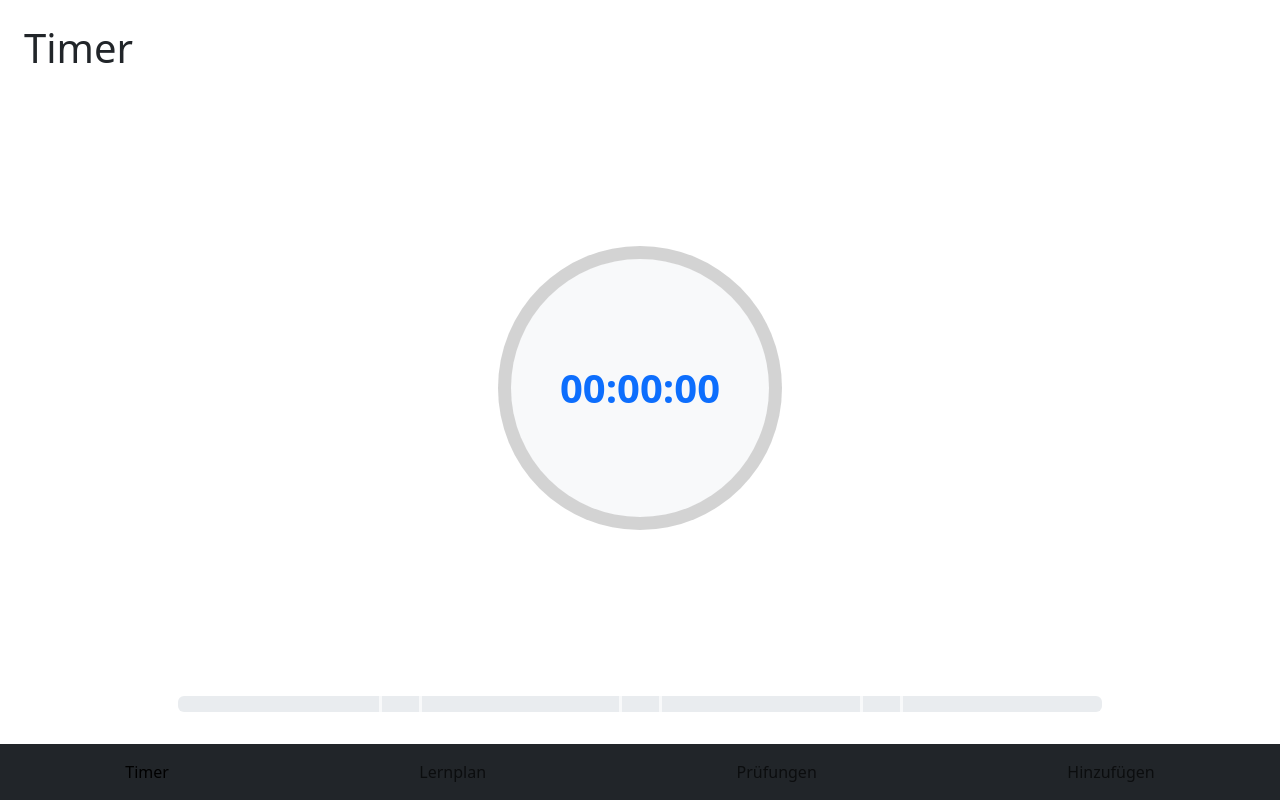
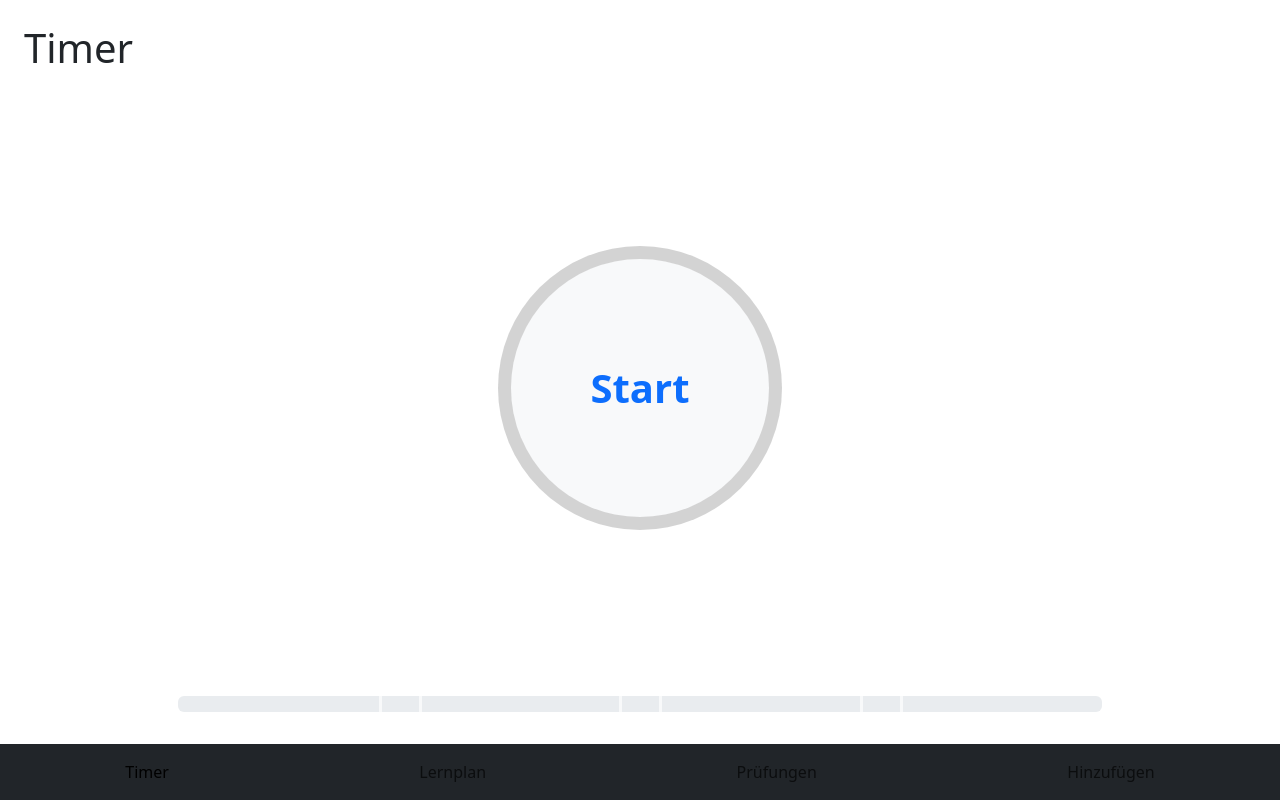
Before and after one commit to cdehnert18/Lernhelfer, a Vue app: page / in a window 1280 px wide. Built offline with nearby package versions, Linux system fonts and the light colour scheme; the HTML template or start-up script is replaced by a standard one.

Commit message:
timer for phase progress

```diff
--- a/src/views/TimerView.vue
+++ b/src/views/TimerView.vue
@@ -6,8 +6,10 @@ export default {
       timerTime: 0,
       timerString: "00:00:00",
       timerProgress: 0,
+      phaseProgress: 0,
+      phaseTime: 0,
       timerID: null,
-      pomodoro: [1500, 300, 1500, 300, 1500, 300, 1500],
+      pomodoro: [0, 1500, 1800, 3300, 3600, 5100, 5400, 6900],
       pomodoroIndex: 0
     };
   },
@@ -22,26 +24,31 @@ export default {
       this.timerID = setInterval(() => {
         this.timerTime += 100;
         this.buildTimerString();
-        this.timerProgress = this.timerTime / 6900 * 100;
-        if (this.timerTime >= 2000)this.timerStop();
+        this.timerProgress = this.timerTime / this.pomodoro[this.pomodoro.length-1] * 100;
+        if (this.timerTime >= this.pomodoro[this.pomodoro.length-1])this.timerReset();
+        if (this.pomodoro[this.pomodoroIndex] <= this.timerTime)this.pomodoroIndex++;
+
+        this.phaseTime = this.timerTime - this.pomodoro[this.pomodoroIndex-1];
+        this.phaseProgress = this.phaseTime / (this.pomodoro[this.pomodoroIndex] - this.pomodoro[this.pomodoroIndex-1]) * 100;
+        if (this.pomodoroIndex % 2 == 0) this.phaseProgress = 100 - this.phaseProgress;
       }, 1000);
     },
     timerPause(){
       clearInterval(this.timerID);
       this.timerID = null;
     },
-    timerStop(){
+    timerReset(){
       this.timerRunning = false;
       this.timerTime = 0;
       clearInterval(this.timerID);
       this.timerID = null;
       this.timerProgress = 0;
     },
-    buildTimerString(){
-      let hours = Math.floor(this.timerTime / 3600);
-      let minutes = Math.floor((this.timerTime % 3600) / 60);
-      let seconds = this.timerTime % 60;
-      this.timerString = `${hours.toString().padStart(2, "0")}:${minutes.toString().padStart(2, "0")}:${seconds.toString().padStart(2, "0")}`;
+    buildTimerString(time){
+      let hours = Math.floor(time / 3600);
+      let minutes = Math.floor((time % 3600) / 60);
+      let seconds = time % 60;
+      return `${hours.toString().padStart(2, "0")}:${minutes.toString().padStart(2, "0")}:${seconds.toString().padStart(2, "0")}`;
     }
   }
 };
@@ -55,19 +62,26 @@ export default {
         <!-- Hintergrundkreis -->
         <div class="rounded-circle z-1 bg-light h-50 aspect-ratio-1" @click="toggleTimer"></div>
         <!-- Timertext -->
-        <div class="user-select-none z-2 fs-1 fw-bold position-absolute text-primary">{{timerString}}</div>
+        <div class="user-select-none z-2 fs-1 fw-bold position-absolute text-primary">{{pomodoroIndex>0?buildTimerString((pomodoro[pomodoroIndex]-pomodoro[pomodoroIndex-1])-phaseTime):'Start'}}</div>
         <!-- Kreissegment -->
-        <div class="aspect-ratio-1 circle-piece rounded-circle position-absolute" :style="{height: '55%', '--percentage': `${timerProgress}`}"></div>
+        <div class="aspect-ratio-1 circle-piece rounded-circle position-absolute"
+            :style="{
+              height: '55%',
+              '--percentage': `${phaseProgress}`,
+              '--color': pomodoroIndex % 2 == 1 ? '#007bff' : '#dc3545'
+            }"
+        >
+        </div>
     </div>
     <div class="d-flex justify-content-center">
       <div class="progress w-75 position-relative">
-        <div class="progress-bar fw-bold user-select-none" role="progressbar" :style="{width: `${timerProgress}%`}">1:15</div>
-        <div class="h-100 bg-light position-absolute" style="width: 0.25em; left: 21.7%;"></div>
-        <div class="h-100 bg-light position-absolute" style="width: 0.25em; left: 26.05%;"></div>
-        <div class="h-100 bg-light position-absolute" style="width: 0.25em; left: 47.75%;"></div>
-        <div class="h-100 bg-light position-absolute" style="width: 0.25em; left: 52.1%;"></div>
-        <div class="h-100 bg-light position-absolute" style="width: 0.25em; left: 73.8%;"></div>
-        <div class="h-100 bg-light position-absolute" style="width: 0.25em; left: 78.15%;"></div>
+        <div class="progress-bar fw-bold user-select-none" :class="{'bg-danger': pomodoroIndex%2==0}"  role="progressbar" :style="{width: `${timerProgress}%`}">{{buildTimerString(timerTime)}}</div>
+        <div class="h-100 bg-light position-absolute" v-if="pomodoroIndex<2" style="width: 0.25em; left: 21.7%;"></div>
+        <div class="h-100 bg-light position-absolute" v-if="pomodoroIndex<3" style="width: 0.25em; left: 26.05%;"></div>
+        <div class="h-100 bg-light position-absolute" v-if="pomodoroIndex<4" style="width: 0.25em; left: 47.75%;"></div>
+        <div class="h-100 bg-light position-absolute" v-if="pomodoroIndex<5" style="width: 0.25em; left: 52.1%;"></div>
+        <div class="h-100 bg-light position-absolute" v-if="pomodoroIndex<6" style="width: 0.25em; left: 73.8%;"></div>
+        <div class="h-100 bg-light position-absolute" v-if="pomodoroIndex<7" style="width: 0.25em; left: 78.15%;"></div>
       </div>
     </div>
   </div>
@@ -79,6 +93,6 @@ export default {
     aspect-ratio: 1;
   }
   .circle-piece{
-    background: conic-gradient(#007bff calc(var(--percentage) * 1%), lightgray 0);
+    background: conic-gradient(var(--color) calc(var(--percentage) * 1%), lightgray 0);
   }
 </style>
```
